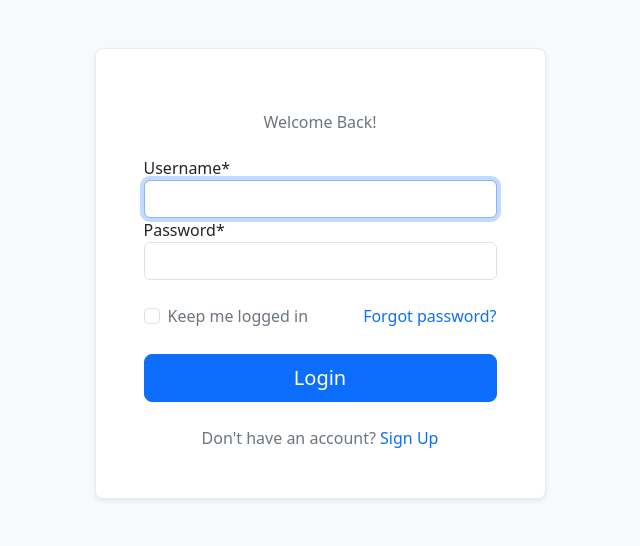
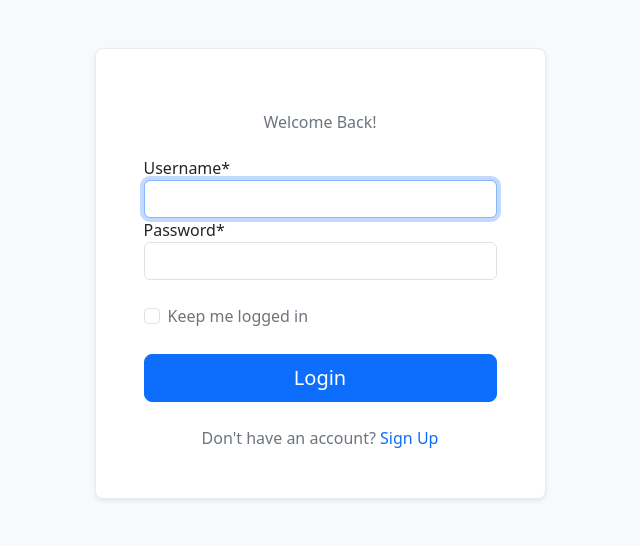
Before and after one commit to Ifioksamp/Task-Management-System, a Django app: page /login/ in a window 1280 px wide. Shown: the top 546 px of the page, without its empty margins (320-960 px from the left). Run offline with Django 3.2, Linux system fonts and the light colour scheme; some libraries are stand-ins or nearby versions.

Commit message:
Removed forgotten password link

```diff
--- a/todo/templates/todo/login.html
+++ b/todo/templates/todo/login.html
@@ -33,7 +33,7 @@
                         Keep me logged in
                       </label>
                     </div>
-                    <a href="#!" class="link-primary text-decoration-none">Forgot password?</a>
+                    <!--<a href="#!" class="link-primary text-decoration-none">Forgot password?</a>-->
                   </div>
                 </div>
                 <div class="col-12">
```
Also changed, not shown: db.sqlite3.
